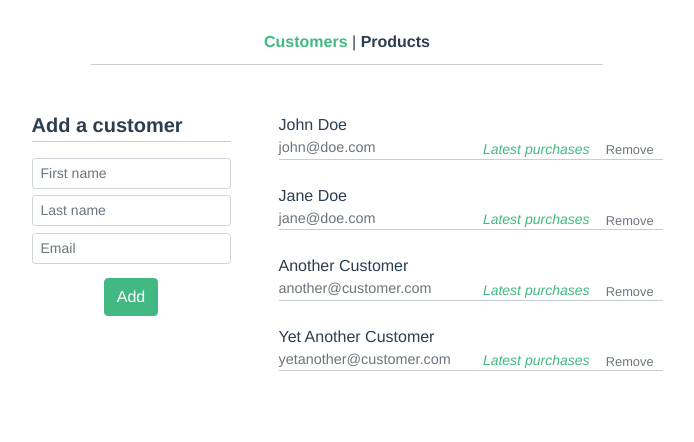
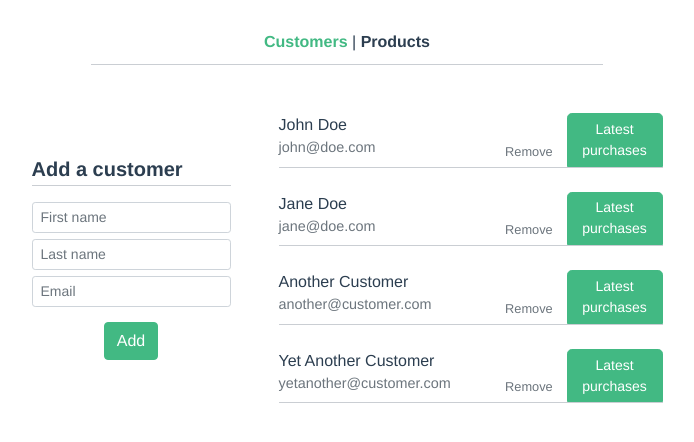
Before and after one commit to krajko/vue_zadaci, a Vue app in the folder vue_zadaci2/store-app/: page /customers in a window 1280 px wide. Shown: the top 442 px of the page, without its empty margins (293-987 px from the left). Built offline with nearby package versions, Linux system fonts and the light colour scheme.

Commit message:
malo css svuda

```diff
--- a/vue_zadaci2/store-app/src/components/AppCustomers.vue
+++ b/vue_zadaci2/store-app/src/components/AppCustomers.vue
@@ -1,6 +1,7 @@
 <template>
-    <div class="d-flex flex-row justify-content-center">
-        <div class="mx-4 mt-4">
+    <div class="d-flex flex-row justify-content-center align-items-center">
+
+        <div class="mx-4">
             <div class="text-start">
                 <h5 class="mb-1"><strong>Add a customer</strong></h5>
             </div>
@@ -24,14 +25,14 @@
                                 <p class="my-0 py-0"> {{ customer.firstName }} {{ customer.lastName }} </p>
                                 <p class="my-0 py-0 text-muted" style="font-size: .9rem;"> {{ customer.email }} </p>
                         </div>
-                        <div class="col-4 d-flex justify-content-end align-items-end text-end">
-                            <router-link :to="{ name:'latest-purchases', params: { id: customer.id } }" class="btn btn-sm link"><em>Latest purchases</em></router-link>
-                        </div>
-                        <div class="col-2 d-flex justify-content-end align-items-end text-end">
+                        <div class="col d-flex justify-content-end align-items-end">
                             <button @click="remove(index)" class="btn btn-sm text-muted link" style="font-size: .8rem;">Remove</button>
                         </div>
+                        <div class="col d-flex justify-content-end align-items-end">
+                            <router-link :to="{ name:'latest-purchases', params: { id: customer.id } }" class="btn btn-sm btn-success link">Latest purchases</router-link>
+                        </div>
                     </div>
-                    <hr class="mx-auto my-0 py-0" style="width: 30vw">
+                    <hr class="mx-auto my-0 py-0">
 
                 </li>
             </ul>
@@ -86,9 +87,13 @@ export default {
 </script>
 
 <style scoped>
+    .btn {
+        /* color: #42b983; */
+        /* margin-bottom: -6px; */
+    }
     .btn-sm {
-        color: #42b983;
-        margin-bottom: -6px;
+        border-radius: 0.3rem 0.3rem 0 0;
+        padding: .3rem .8rem;
     }
     .btn-success {
         background-color: #42b983;
@@ -102,6 +107,7 @@ export default {
     }
     .link:focus {
         box-shadow: none;
+        margin: 0;
     }
     input {
         display: block;
--- a/vue_zadaci2/store-app/src/components/AppLatestPurchases.vue
+++ b/vue_zadaci2/store-app/src/components/AppLatestPurchases.vue
@@ -16,7 +16,7 @@
                     <em>{{ product.title }}</em>
                     <!-- <hr class="my-0" style="width:20vw"> -->
                 </li>
-                <li v-if="customer.products.length === 0">
+                <li v-if="customer.products.length === 0" class="my-3">
                     <p><em>No products to show</em></p>
                 </li>
             </ul>
--- a/vue_zadaci2/store-app/src/components/AppProducts.vue
+++ b/vue_zadaci2/store-app/src/components/AppProducts.vue
@@ -1,20 +1,21 @@
 <template>
     <div class="container">
-        <input v-model="query" class="form-control w-25 mt-5" placeholder="Search products">
-        <ul class="list-unstyled mt-5">
-            <li v-for="(product, i) in filteredProducts" :key="product.id" class="my-4">
+        <input v-model="query" class="form-control w-25 my-5" placeholder="Search products">
+
+        <ul class="list-unstyled my-5">
+            <li v-for="(product, i) in filteredProducts" :key="product.id" class="my-4 py-2">
 
                 <div class="d-flex flex-row mx-auto" style="width: 25vw">
                     <div class="col d-flex justify-content-start align-items-end">
-                        <button @click="inc(i)" class="btn btn-quantity"><strong>+</strong></button>
+                        <button @click="dec(i)" class="btn btn-quantity"><strong> - </strong></button>
                         <p class="mx-1 my-0 py-0" style="font-size: .9rem"> <strong>{{ product.quantity }}</strong></p>
-                        <button @click="dec(i)" class="btn btn-quantity"><strong>-</strong></button>
+                        <button @click="inc(i)" class="btn btn-quantity"><strong> + </strong></button>
                     </div>
                     <div class="col-8 d-flex align-items-end text-start">
                         <p class="my-0 py-0"> {{ product.title }} </p>
                     </div>
                     <div class="col-2 text-end">
-                        <router-link :to="{ name: 'sell', params: { id: product.id } }" class="btn btn-sm btn-success">Sell</router-link>
+                        <router-link :to="{ name: 'sell', params: { id: product.id } }" class="btn btn-success" style="font-size: .9rem;">Sell</router-link>
                     </div>
                 </div>
                 <hr class="mx-auto my-0 py-0" style="width: 25vw">
@@ -77,8 +78,8 @@ export default {
     .btn-success {
         background-color: #42b983;
         border-color: #42b983;
-        padding: .25rem .8rem;
-        border-radius: 0.4rem 0.4rem 0 0;
+        padding: .15rem .8rem;
+        border-radius: 0.3rem 0.3rem 0 0;
     }
     .btn-success:hover {
         background-color: #37a071;
--- a/vue_zadaci2/store-app/src/components/AppSell.vue
+++ b/vue_zadaci2/store-app/src/components/AppSell.vue
@@ -6,13 +6,13 @@
         </div>
 
         <div v-if="product.quantity > 0" class="row mx-auto" style="width: 15vw">
-            <select v-model="selected" class="form-select my-3">
+            <select v-model="selected" class="form-select my-5">
                 <option disabled hidden value="0">Select a customer</option>
                 <option :value="customer.id" v-for="customer in customers" :key="customer.id">{{ customer.firstName }} {{ customer.lastName }}</option>
             </select>
             <div class="row mx-auto" style="width: 6vw">
                 <button @click="confirm" class="btn btn-success mb-2">Confirm</button>
-                <button @click="cancel" class="btn">Cancel</button>
+                <button @click="cancel" class="btn btn-sm link">Cancel</button>
             </div>
         </div>
 
@@ -60,6 +60,9 @@ export default {
 </script>
 
 <style scoped>
+    .btn:focus {
+        box-shadow: 0 0 .2rem #42b983;
+    }
     .btn-success {
         background-color: #42b983;
         border-color: #42b983;
@@ -72,4 +75,8 @@ export default {
         box-shadow: none;
         box-shadow: 0 1 .1rem #42b983;
     }
+    .link:focus {
+        box-shadow: none;
+        margin: 0;
+    }
 </style>
```
